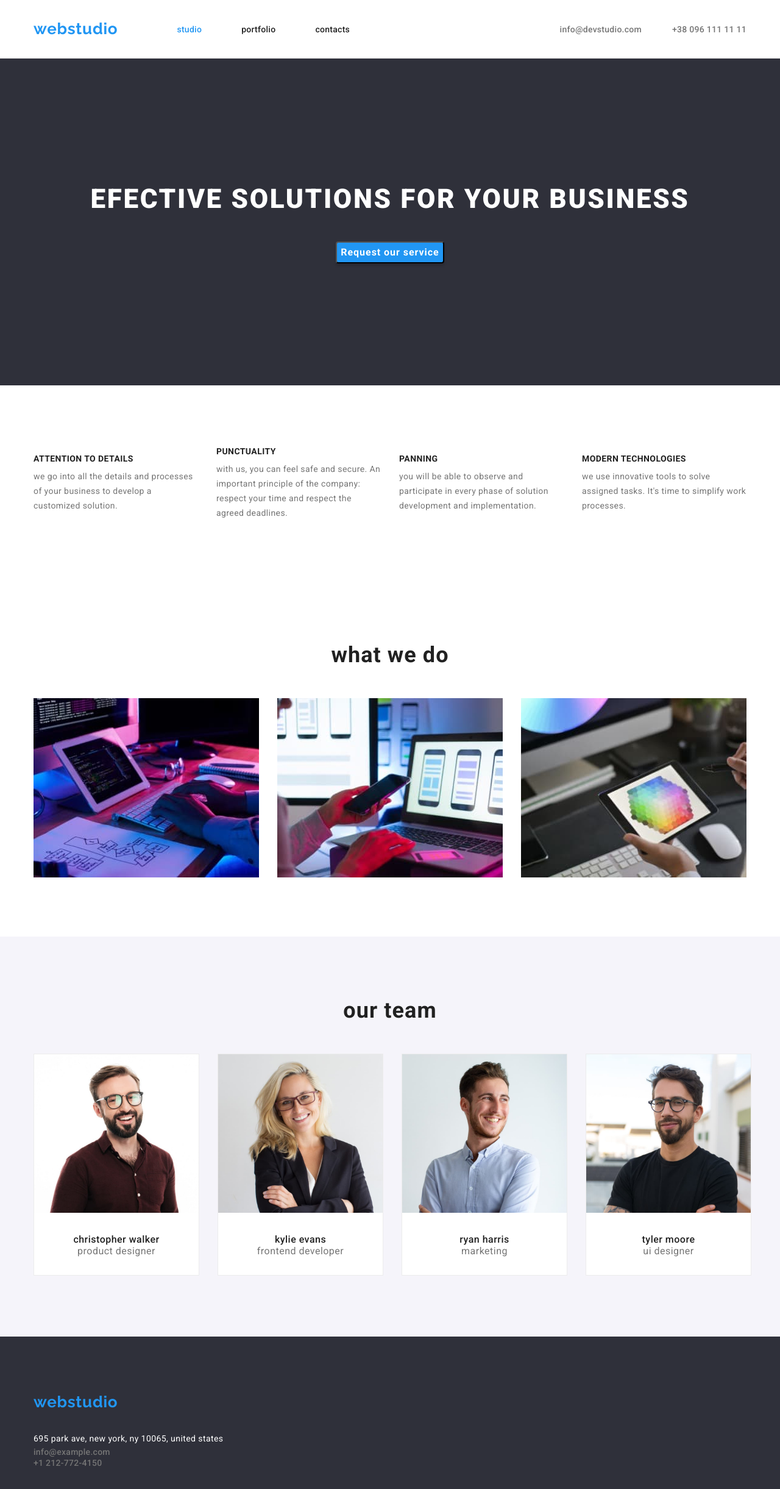
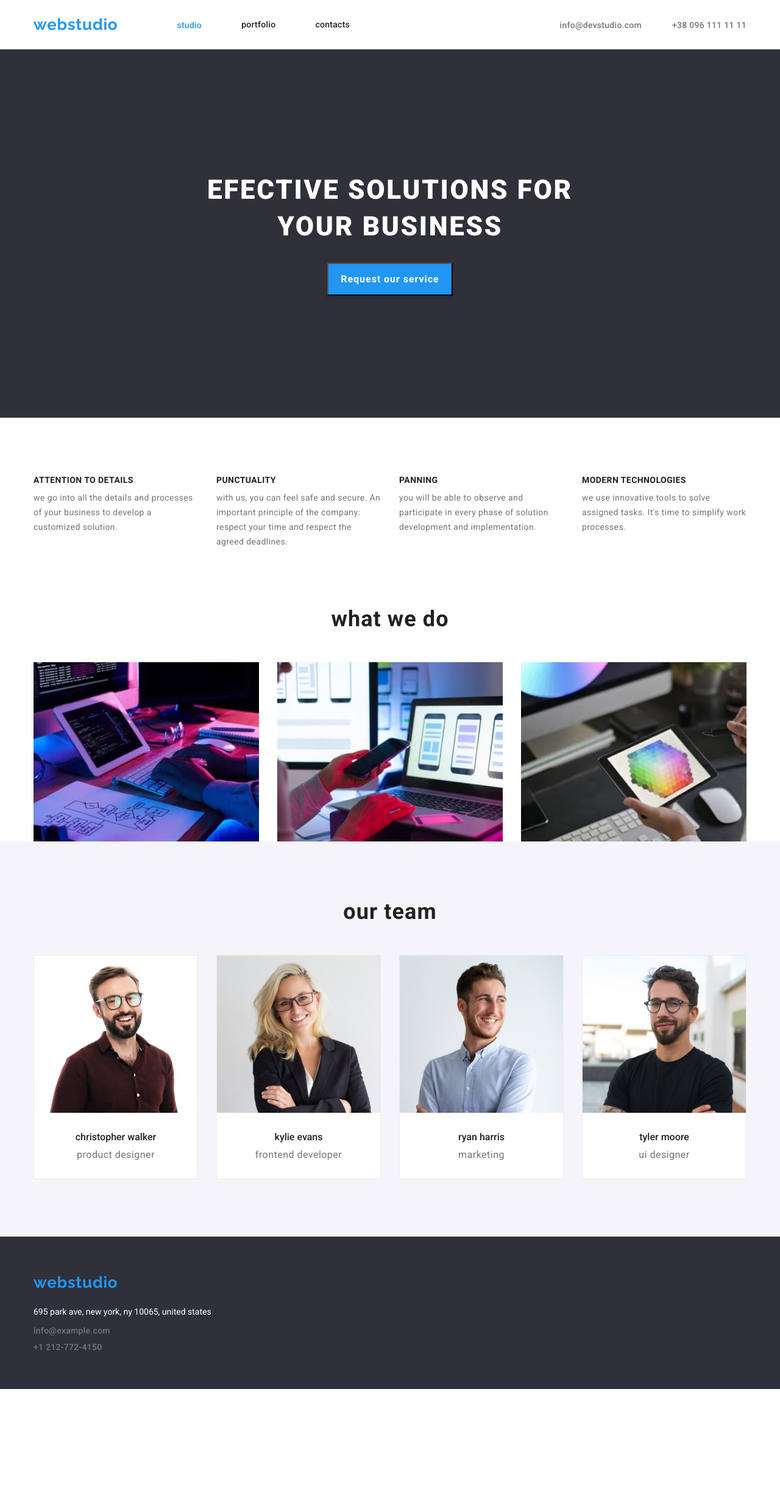
Before and after one commit to SambykaLight/goit-markup-hw-03, a plain HTML site: page index.html in a window 1280 px wide. Shown: the whole page at 61% size. After the commit the page ends 2278 px from the top, so only its background shows below. Drawn offline with nearby package versions, Linux system fonts and the light colour scheme.

Commit message:
last shot)

```diff
--- a/css/style.css
+++ b/css/style.css
@@ -10,10 +10,9 @@
 
   /* pic  */
 
-  --indent:30px;
-  --items:3;
+  --indent: 30px;
+  --items: 3;
 }
-
 
 html {
   box-sizing: border-box;
@@ -36,7 +35,7 @@ p {
   padding: 0;
 }
 
-.img {
+img {
   display: block;
   max-width: 100%;
   height: auto;
@@ -70,7 +69,8 @@ p {
   color: var(--link-color);
   font-family: "Raleway";
   text-decoration: none;
-  padding: 32px 0;
+  padding-top: 25px;
+  padding-bottom: 24px;
 }
 .top-logo:hover,
 .top-logo:focus {
@@ -113,7 +113,7 @@ p {
   background-color: var(--primery-text-color);
 }
 
-.header-container{
+.header-container {
   display: flex;
   align-items: center;
 }
@@ -154,7 +154,8 @@ p {
   letter-spacing: 0.02em;
   color: var(--link-color);
   display: block;
-  padding: 32px 0;
+  padding-top: 25px;
+  padding-bottom: 24px;
 }
 
 .link-current,
@@ -171,12 +172,12 @@ p {
 
 /* tel-list  */
 
-.header-list{
+.header-list {
   display: flex;
   align-items: center;
 }
 
-.tel-list{
+.tel-list {
   display: flex;
   align-items: center;
   gap: 50px;
@@ -189,7 +190,8 @@ p {
   line-height: calc(16 / 14);
   letter-spacing: 0.02em;
   color: var(--text-about-color);
-  padding: 32px 0;
+  padding-top: 25px;
+  padding-bottom: 24px;
 }
 
 /* hero  */
@@ -201,14 +203,16 @@ p {
   text-align: center;
   align-items: center;
   padding: 200px 0;
-  border-top:  1px solid #ECECEC;
+  border-top: 1px solid #ececec;
 }
 
 .hero-title {
   font-family: "Roboto", sans-serif;
   font-weight: 900;
   font-size: 44px;
-  width: 696;
+  width: 696px;
+  margin-left: auto;
+  margin-right: auto;
   line-height: calc(60 / 44);
   text-align: center;
   align-items: center;
@@ -229,17 +233,17 @@ p {
   color: var(--primery-text-color);
   background: var(--link-color);
   box-shadow: 0px 4px 4px rgba(0, 0, 0, 0.15);
-  border-radius: 4px;
   cursor: pointer;
   margin-left: auto;
   margin-right: auto;
-  margin-top: 40px;
+  margin-top: 30px;
+  padding: 10px 20px;
 }
 
 .hero-btn:hover {
   color: var(--primery-text-color);
-  box-shadow: 0px 4px 4px rgba(0, 0, 0, 0.15);
   border-radius: 4px;
+  background-color: #188ce8;
 }
 
 .hero-btn:focus {
@@ -262,15 +266,14 @@ p {
 
 /* about  */
 
-.section{
-  padding-top: 100px;
-  padding-bottom: 100px;
+.section {
+  padding-top: 94px;
+  /* padding-bottom: 100px; */
 }
 
 .about-list {
   display: flex;
   list-style: none;
-  align-items: center;
   gap: 30px;
 }
 
@@ -285,8 +288,8 @@ p {
   margin-bottom: 9px;
 }
 
-.about-sector{
-  width: 400px;
+.about-sector {
+  width: 270px;
 }
 
 .about-text {
@@ -301,7 +304,7 @@ p {
   align-items: center;
   margin-left: auto;
   margin-right: auto;
-  padding-bottom: 94px;
+  /* padding-bottom: 94px; */
 }
 
 .content-list {
@@ -338,11 +341,12 @@ p {
 .team {
   background-color: var(--button-color);
   margin: 0;
+  padding-bottom: 94px;
 }
 
 .team-box {
   background-color: #fff;
-  border:1px solid #ECECEC
+  border: 1px solid #ececec;
 }
 
 .team-about {
@@ -356,7 +360,7 @@ p {
   margin-bottom: 50px;
 }
 
-.team-line{
+.team-line {
   padding: 30px 0;
 }
 
@@ -366,8 +370,8 @@ p {
   font-size: 16px;
   line-height: calc(19 / 16);
   text-align: center;
-  letter-spacing: 0.03em;
   color: var(--title-text-color);
+  margin-bottom: 10px;
 }
 
 .team-position {
@@ -381,30 +385,43 @@ p {
 }
 
 /* footer  */
-.feet {
-  padding-bottom: 60px;
-  padding-top: 60px;
+
+
+.feet-logo {
+  display: block;
+  font-family: "Raleway";
+  font-weight: 700;
+  font-size: 26px;
+  line-height: calc(31 / 26);
+  letter-spacing: 0.03em;
+  color: var(--link-color);
+  text-decoration: none;
+  margin-bottom: 20px;
 }
 
-.address-box {
+.feet-address-box {
   font-style: normal;
 }
 
 .address-list {
+  display: flex;
+  flex-direction: column;
+  gap: 9px;
   margin: 0;
   padding: 0;
-  gap: 3px;
+  font-style: normal;
 }
 
 .address {
   background-color: var(--line-background);
+  padding-top: 60px;
+  padding-bottom: 60px;
 }
 
 .address-location {
   font-family: "Roboto", sans-serif;
   font-size: 14px;
   line-height: calc(24 / 14);
-  letter-spacing: 0.03em;
   color: var(--primery-text-color);
   text-decoration: none;
 }
@@ -418,8 +435,8 @@ p {
 
 /* buttons */
 
-.projects{
-  border-top:1px solid #ECECEC;
+.projects {
+  border-top: 1px solid #ececec;
 }
 
 .btn {
@@ -435,20 +452,20 @@ p {
   margin-left: auto;
   margin-right: auto;
   padding-top: 94px;
-  padding-bottom: 50px;
+  /* padding-bottom: 50px; */
 }
 
 .btn-project {
   font-family: "Roboto", sans-serif;
   font-weight: 500;
   font-size: 16px;
+  padding: 6px 26px;
   line-height: calc(26 / 16);
   text-align: center;
   letter-spacing: 0.03em;
   color: var(--title-text-color);
   cursor: pointer;
   background: var(--button-color);
-  border-radius: 4px;
 }
 
 .btn-project:hover,
@@ -459,11 +476,11 @@ p {
 
 /* projects  */
 
-.btn-container{
+.btn-container {
   display: flex;
 }
 
-.title-container{
+.title-container {
   display: flex;
   flex-wrap: wrap;
   justify-content: flex-start;
@@ -474,15 +491,14 @@ p {
   display: flex;
   flex-wrap: wrap;
   gap: 30px;
-  --indent:30px;
-  --items:3;
+  --indent: 30px;
+  --items: 3;
   margin: 0;
   padding: 0;
   padding-bottom: 94px;
-  padding-top: 50px;
+  margin-top: 50px;
   margin-left: auto;
   margin-right: auto;
-
 }
 
 .title-box {
@@ -506,8 +522,8 @@ p {
   color: var(--text-about-color);
 }
 
-.box-list{
-  border: 1px solid #EEEEEE;
+.box-list {
+  border: 1px solid #eeeeee;
   border-top: none;
   padding: 20px 24px;
 }
--- a/index.html
+++ b/index.html
@@ -53,7 +53,9 @@
       <section class="hero">
         <div class="container">
           <h1 class="hero-title">efective solutions for your business</h1>
-        <button type="button" class="hero-btn btn">Request our service</button>
+          <button type="button" class="hero-btn btn">
+            Request our service
+          </button>
         </div>
       </section>
       <section class="about section">
@@ -180,7 +182,7 @@
     </main>
     <footer class="address">
       <div class="feet container">
-        <a class="top-logo" href="">webstudio</a>
+        <a class="feet-logo" href="">webstudio</a>
         <address class="address-box">
           <ul class="address-list list">
             <li>
```
Also changed, not shown: portfolio.html (+3 -5 lines). Lines whose indentation alone changed are shown as unchanged.
